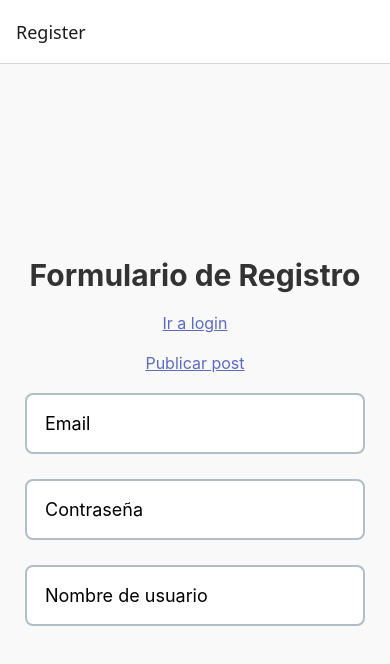
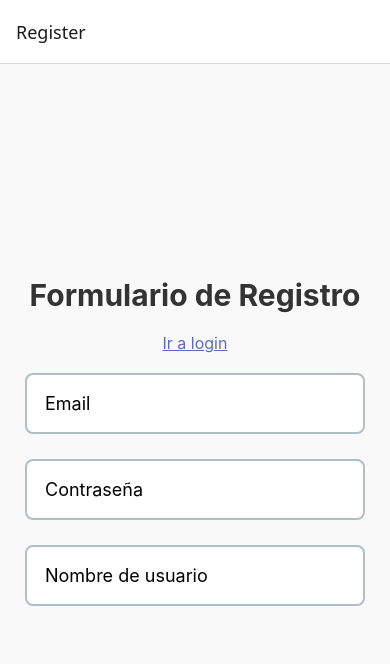
Before and after one commit to umapodesta/proyecto-integrador-React-Native, a React Native app in the folder proyecto-integrador-reactNative/: screen /Register in a window 390 px wide. Shown: the top 664 px of the page. Built offline with nearby package versions, Linux system fonts and the light colour scheme.

Commit message:
borre una cosa

```diff
--- a/proyecto-integrador-reactNative/src/Screens/Register.js
+++ b/proyecto-integrador-reactNative/src/Screens/Register.js
@@ -57,9 +57,6 @@ class Register extends Component{
                     <Text style={styles.link}>Ir a login</Text>
                 </TouchableOpacity>
 
-                <TouchableOpacity onPress={()=>this.props.navigation.navigate("Post")}>
-                    <Text style={styles.link}>Publicar post</Text>
-                </TouchableOpacity>
 
                 {/*Campos del formulario */}
                 <View style={styles.inputContainer}>
```
